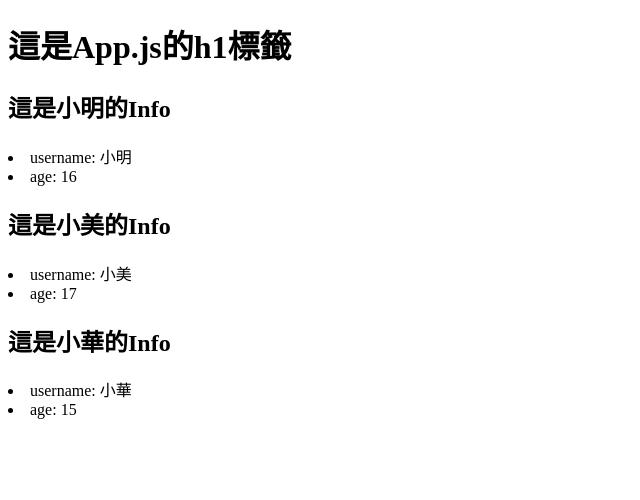
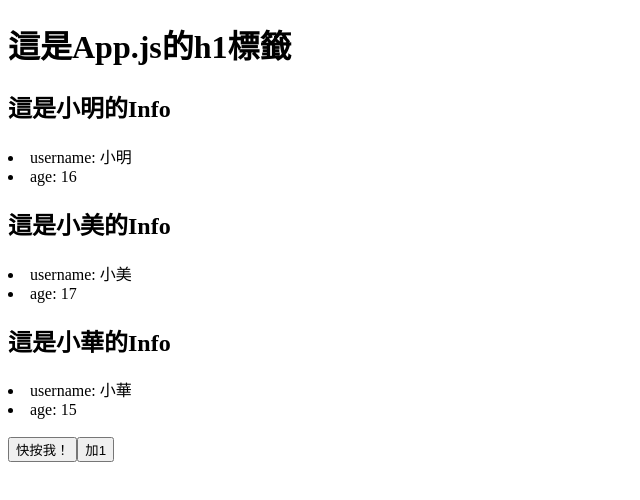
Before and after one commit to mt5718214/react-demo, a React (Create React App) app: page / in a window 1280 px wide. Shown: the top 500 px of the page, without its empty margins (0-640 px from the left). Built offline with nearby package versions, Linux system fonts and the light colour scheme.

Commit message:
event handler

```diff
--- a/src/App.jsx
+++ b/src/App.jsx
@@ -1,11 +1,20 @@
 import Info from './info'
 
 function App() {
+  let number = 0
   const users = [
     { name: "小明", age: 16 },
     { name: "小美", age: 17 },
     { name: "小華", age: 15 },
   ]
+
+  const buttonHandler = () => {
+    alert("你按了button!")
+  }
+  const buttonHandler2 = (number) => {
+    alert(`加一了！, 現在數值是${++number}`)
+  }
+
   return (
     <div>
       <h1>這是App.js的h1標籤</h1>
@@ -13,6 +22,10 @@ function App() {
       {users.map(user => {
         return <Info name={user.name} age={user.age}/>
       })}
+
+      <br />
+      <button onClick={buttonHandler}>快按我！</button>
+      <button onClick={() => { buttonHandler2(number) }}>加1</button>
     </div>
   );
 }
```
